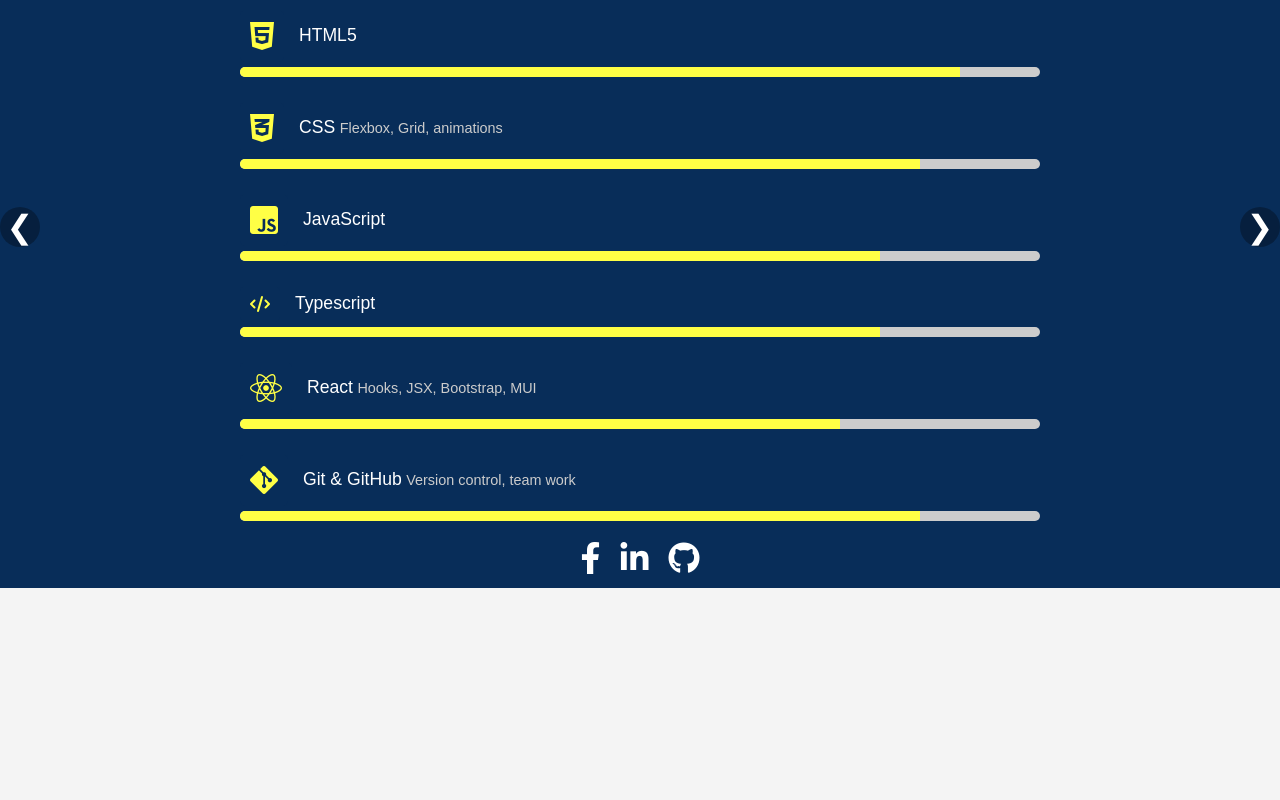
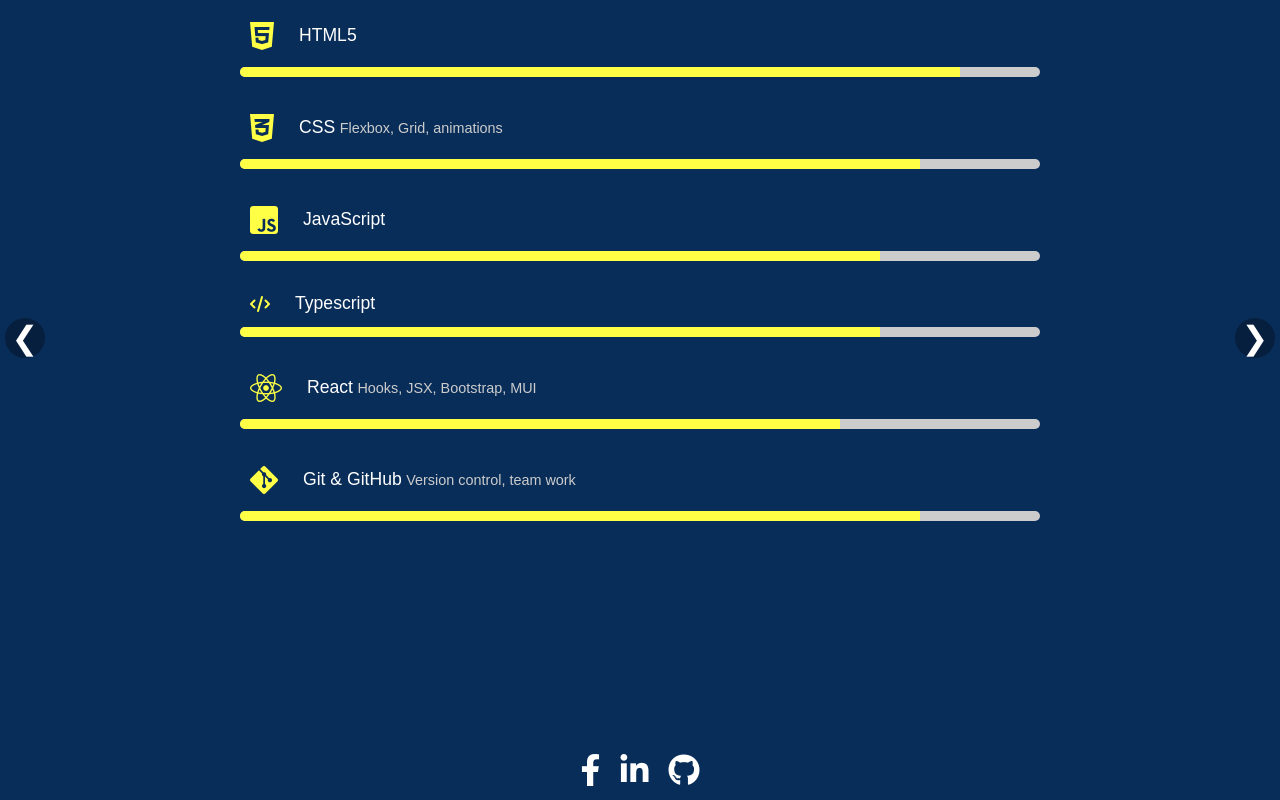
Before and after one commit to nikuusyaa/ITW, a plain HTML site: page ITW_project2/education.html in a window 1280 px wide. Shown: the part 880-1680 px from the top of the page. Before the commit the page ends 1468 px from the top, so only its background shows below. Drawn offline with Linux system fonts and the light colour scheme; a web font is replaced by a local one.

Commit message:
fix: adjust slider container height and add margin to navigation buttons

```diff
--- a/ITW_project2/styles/stylesEducation.css
+++ b/ITW_project2/styles/stylesEducation.css
@@ -68,6 +68,7 @@
 .slider-container {
   position: relative;
   max-width: 100vw;
+  height: 100vh;
   margin: auto;
   overflow: hidden;
 }
@@ -82,6 +83,7 @@
 }
 
 .nav-button {
+  margin: 5px;
   position: absolute;
   top: 50%;
   transform: translateY(-50%);
```
